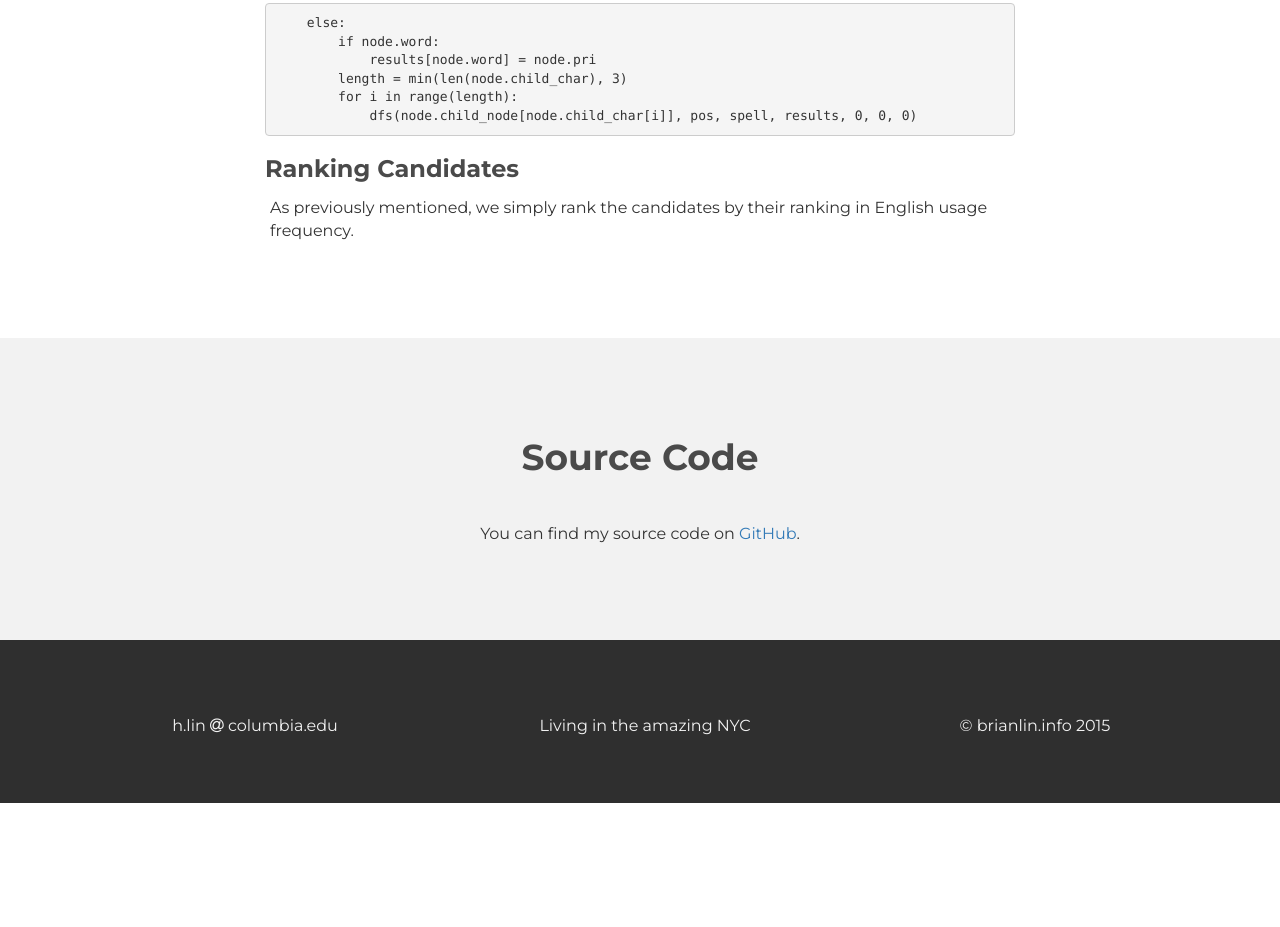
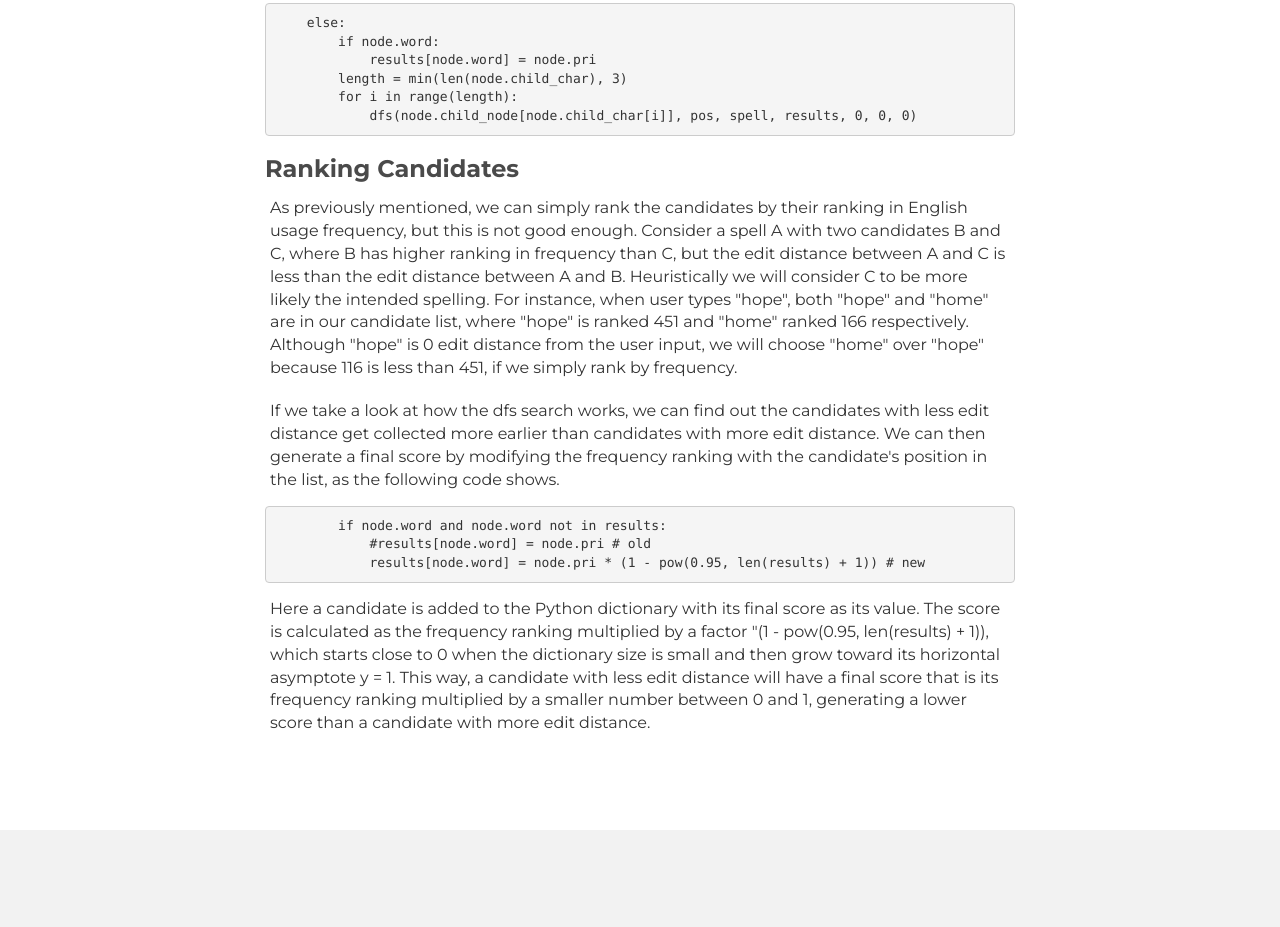
Before and after one commit to HsiangHoLin/brianlin, a plain HTML site: page public/fuzzyinput.html in a window 1280 px wide. Shown: the part 4072-4999 px from the top of the page. Before the commit the page ends 4875 px from the top, so only its background shows below. Drawn offline with nearby package versions, Linux system fonts and the light colour scheme; files that its build step writes are made by us from their sources; no server answers; files whose address does not match are found by name.

Commit message:
Add algorithm description for ranking candidates

```diff
--- a/public/fuzzyinput.html
+++ b/public/fuzzyinput.html
@@ -221,7 +221,7 @@
                         <p>Before searching for candidates, we first build our trie data structure with all the words in the dictionary. I picked <a href="http://www.insightin.com/esl/">www.insightin.com/esl</a> for a list of most frequently used English words. When building the trie, we start from the most frequent one and end with the least frequent one. We also store the frequency ranking of each word in its trie node, so we can later rank our candidates. For instance, the first word
                         "the" has rank 1 and the second word "of" has rank 2.</p>
                         <h3>Searching for Candidates</h3>
-                        <p>For every letter in the input word, we try to treat it as one of the following case and move on to the next letter.</p>
+                        <p>For every letter in the input word, we try to treat it as one of the following case and move on to the next letter in a recursive way (depth-first search).</p>
                         <p>1. The letter is a normal match. We check if there is a child node with the letter which is reachable from our current trie node. If yes, we traverse to the child node and continue to check the next letter.</p>
                         <p>2. We treat it as an insertion case by ignoring the letter and continue to match the next letter with our current trie node.</p>
                         <p>3. We treat it as a deletion case by moving to one of the child node of the current trie node and match the letter.</p>
@@ -257,7 +257,15 @@ def dfs(node, pos, spell, results, insert, delete, fuzz):
             dfs(node.child_node[node.child_char[i]], pos, spell, results, 0, 0, 0)
 </pre>
                     <h3>Ranking Candidates</h3>
-                    <p>As previously mentioned, we simply rank the candidates by their ranking in English usage frequency.</p>
+                    <p>As previously mentioned, we can simply rank the candidates by their ranking in English usage frequency, but this is not good enough. Consider a spell A with two candidates B and C, where B has higher ranking in frequency than C, but the edit distance between A and C is less than the edit distance between A and B. Heuristically we will consider C to be more likely the intended spelling. For instance, when user types "hope", both "hope" and "home" are in our candidate list, where "hope" is ranked 451 and "home" ranked 166 respectively. Although "hope" is 0 edit distance from the user input, we will choose "home" over "hope" because 116 is less than 451, if we simply rank by frequency.</p>
+                    <p>If we take a look at how the dfs search works, we can find out the candidates with less edit distance get collected more earlier than candidates with more edit distance. We can then generate a final score by modifying the frequency ranking with the candidate's position in the list, as the following code shows.</p>
+<pre>
+        if node.word and node.word not in results:
+            #results[node.word] = node.pri # old
+            results[node.word] = node.pri * (1 - pow(0.95, len(results) + 1)) # new
+</pre>
+                    <p>Here a candidate is added to the Python dictionary with its final score as its value. The score is calculated as the frequency ranking multiplied by a factor "(1 - pow(0.95, len(results) + 1)), which starts close to 0 when the dictionary size is small and then grow toward its horizontal asymptote y = 1. This way, a candidate with less edit distance will have a final score that is its frequency ranking multiplied by a smaller number between 0 and 1, generating a lower score than a candidate with more edit distance.
+                    </p>
                     </div>
                     <div class="col-md-2">
                     </div>
```
